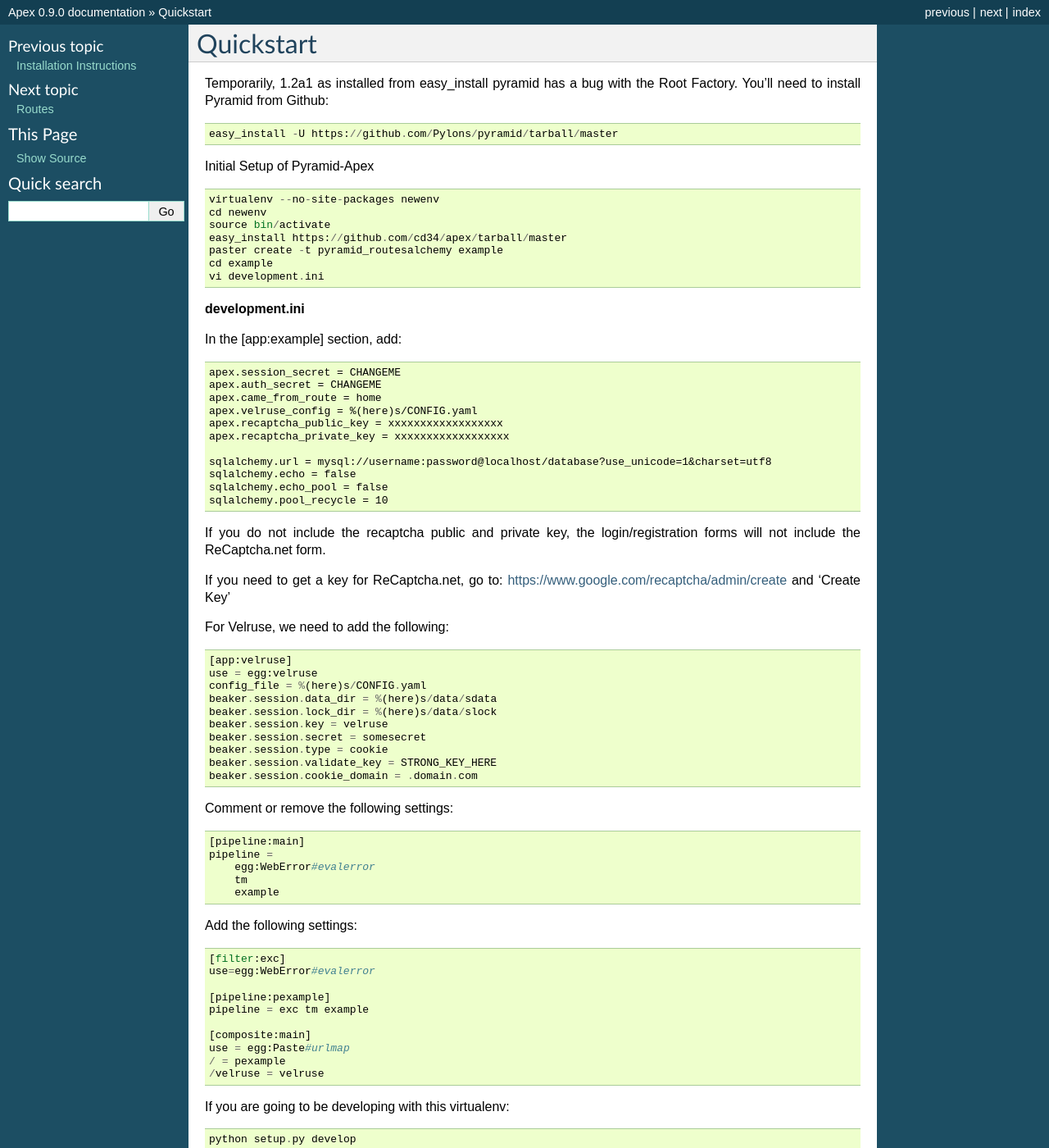
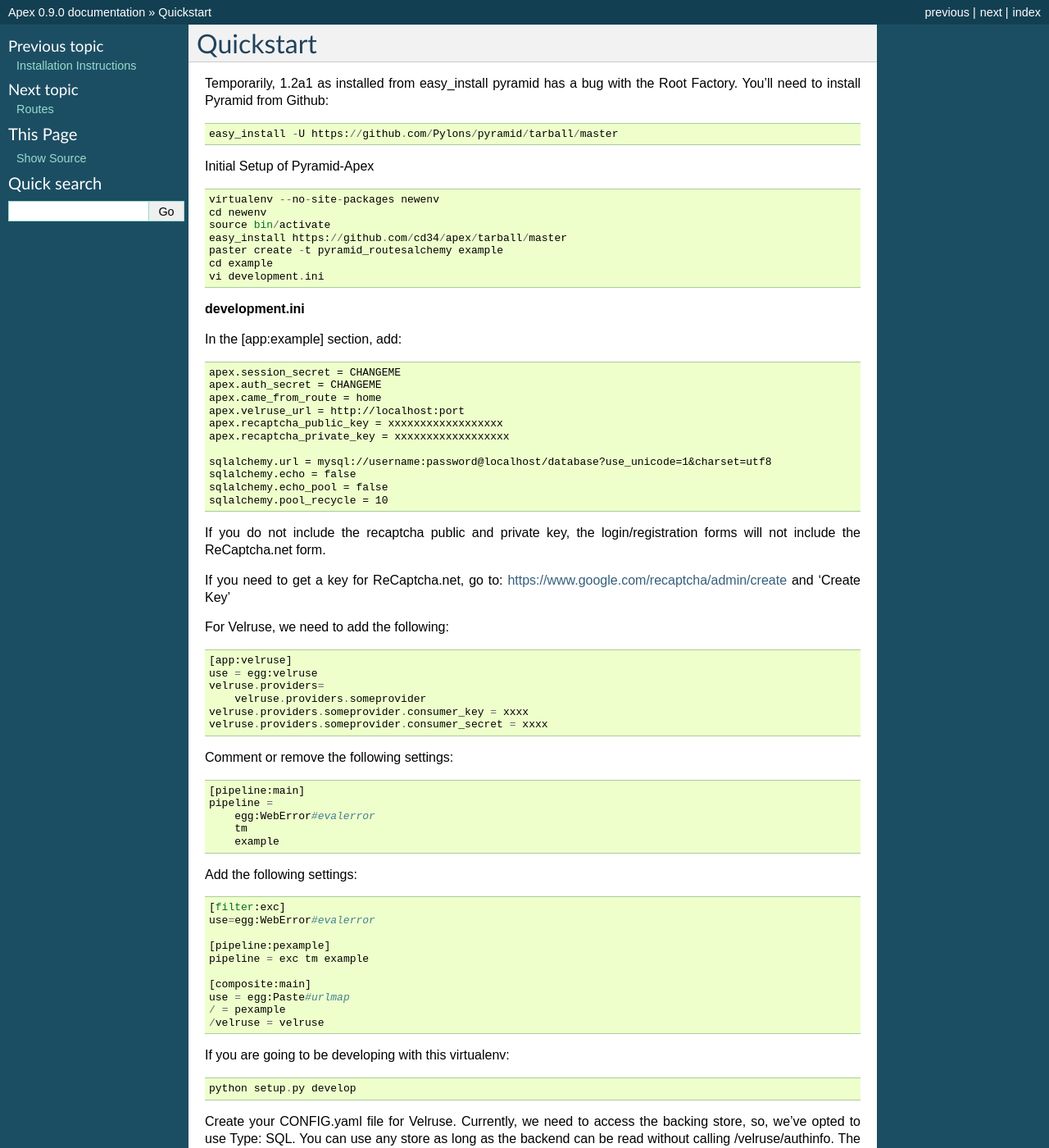
Before and after one commit to cd34/apex, a Sphinx documentation site: the page built from docs/source/QUICKSTART.rst, in a window 1280 px wide and 1400 px high. Shown: the whole window at 82% size. Built offline with Sphinx 7.4.7, drawn with Linux system fonts in a browser that asks for light colours; some of the changed text lies outside the part shown.

Commit message:
Refactor a bit to stick to velruse recent changes:         - now use velruse auths. list webservice         - refactor also the informations contained in           the access token retrieval         - Update doc

```diff
--- a/docs/source/QUICKSTART.rst
+++ b/docs/source/QUICKSTART.rst
@@ -29,7 +29,7 @@
     apex.session_secret = CHANGEME
     apex.auth_secret = CHANGEME
     apex.came_from_route = home
-    apex.velruse_config = %(here)s/CONFIG.yaml
+    apex.velruse_url = http://localhost:port
     apex.recaptcha_public_key = xxxxxxxxxxxxxxxxxx
     apex.recaptcha_private_key = xxxxxxxxxxxxxxxxxx
 
@@ -50,14 +50,10 @@
 
     [app:velruse]
     use = egg:velruse
-    config_file = %(here)s/CONFIG.yaml
-    beaker.session.data_dir = %(here)s/data/sdata
-    beaker.session.lock_dir = %(here)s/data/slock
-    beaker.session.key = velruse
-    beaker.session.secret = somesecret
-    beaker.session.type = cookie
-    beaker.session.validate_key = STRONG_KEY_HERE
-    beaker.session.cookie_domain = .domain.com
+    velruse.providers=
+        velruse.providers.someprovider
+    velruse.providers.someprovider.consumer_key = xxxx
+    velruse.providers.someprovider.consumer_secret = xxxx
 
 Comment or remove the following settings:
 
@@ -95,18 +91,6 @@
 long as the backend can be read without calling /velruse/authinfo. The
 Memory Store requires the additional urllib2 call.
 
-**CONFIG.yaml**
-
-::
-
-    Store:
-        Type: SQL
-        DB: mysql://username:password@localhost/database?use_unicode=1&charset=utf8
-    OpenID:
-        Realm: http://domain.com
-        Endpoint Regex: http://domain.com
-    OpenID Store:
-        Type: openid.store.memstore:MemoryStore
 
 In **example/__init__.py**, before the return config.make_wsgi_app(), put:
 
--- a/docs/source/index.rst
+++ b/docs/source/index.rst
@@ -27,6 +27,7 @@
 Velruse_ is used for OpenID/OpenAuth providers and supports:
   * Google
   * Facebook
+  * github
   * Twitter
   * Yahoo
   * Microsoft Live
```
Also changed, not shown: 6 other files.
